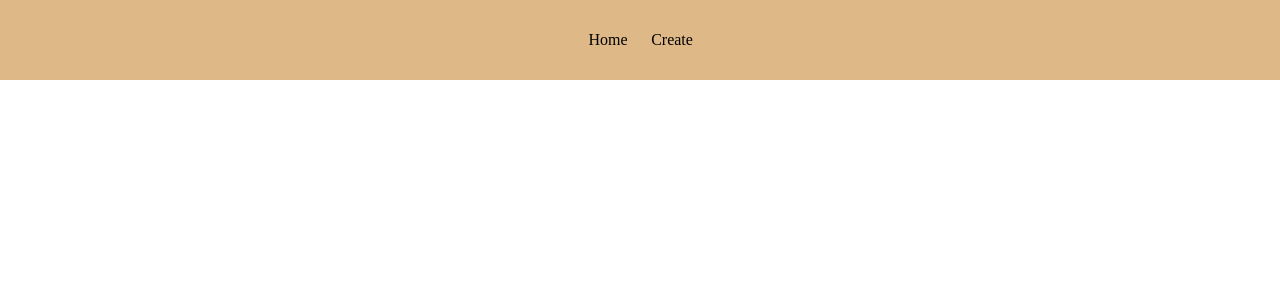
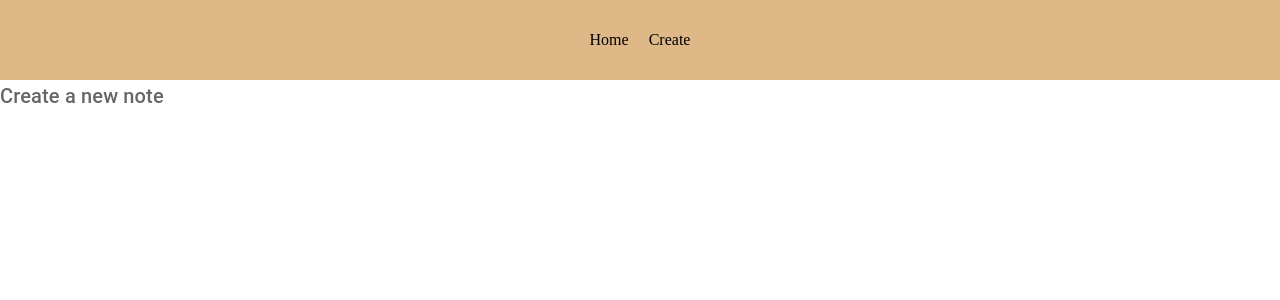
Before and after one commit to irriz-jayy/mui-notes, a React (Vite) app: page /create-note in a window 1280 px wide. Shown: the top 300 px of the page. Built offline with nearby package versions, Linux system fonts and the light colour scheme; the HTML template or start-up script is replaced by a standard one.

Commit message:
added typography

```diff
--- a/src/App.css
+++ b/src/App.css
@@ -11,10 +11,14 @@
 }
 
 .navbar-link {
-  margin: 2px;
+  margin: 0 10px;
   width: 60px;
   text-align: center;
   text-decoration: none;
   color: black;
   font-family: "Times New Roman", Times, serif;
 }
+
+.navbar-link:hover {
+  color: gray;
+}
--- a/src/App.jsx
+++ b/src/App.jsx
@@ -2,6 +2,7 @@ import React from "react";
 import { Route, Routes } from "react-router-dom";
 import Notes from "./pages/Notes";
 import Navbar from "./components/Navbar";
+import Create from "./pages/Create";
 
 const App = () => {
   return (
@@ -9,7 +10,7 @@ const App = () => {
       <Navbar />
       <Routes>
         <Route exact path="/" element={<Notes />} />
-        <Route path="/create-note" />
+        <Route path="/create-note" element={<Create />} />
       </Routes>
     </>
   );
--- a/src/components/Navbar.jsx
+++ b/src/components/Navbar.jsx
@@ -6,6 +6,7 @@ const Navbar = () => {
   return (
     <>
       <div className="navbar">
+        <div className="links">
           <NavLink className="navbar-link" exact to="/">
             Home
           </NavLink>
@@ -13,6 +14,7 @@ const Navbar = () => {
             Create
           </NavLink>
         </div>
+      </div>
     </>
   );
 };
--- a/src/pages/Create.jsx
+++ b/src/pages/Create.jsx
@@ -1,7 +1,21 @@
+import { Typography } from "@mui/material";
 import React from "react";
 
 const Create = () => {
-  return <div>Create</div>;
+  return (
+    <>
+      <div>
+        <Typography
+          variant="h6"
+          component="h2"
+          gutterBottom
+          color="textSecondary"
+        >
+          Create a new note
+        </Typography>
+      </div>
+    </>
+  );
 };
 
 export default Create;
```
Lines whose indentation alone changed are shown as unchanged.
